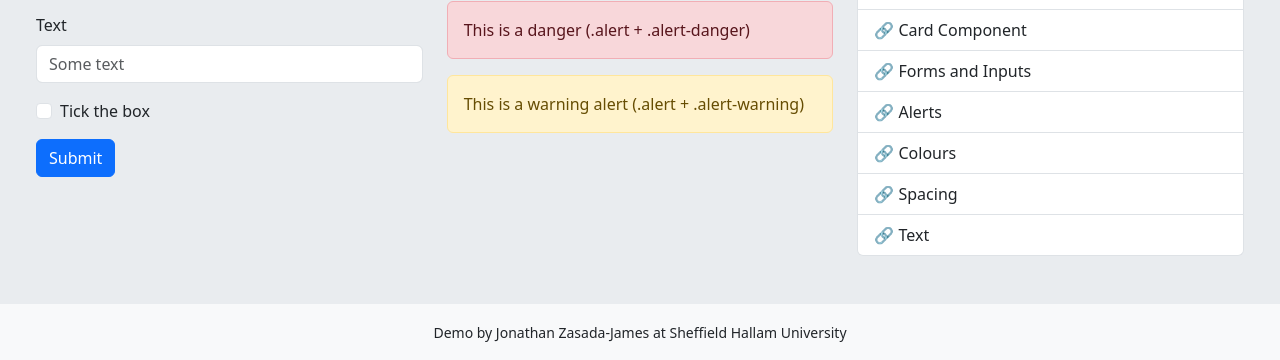
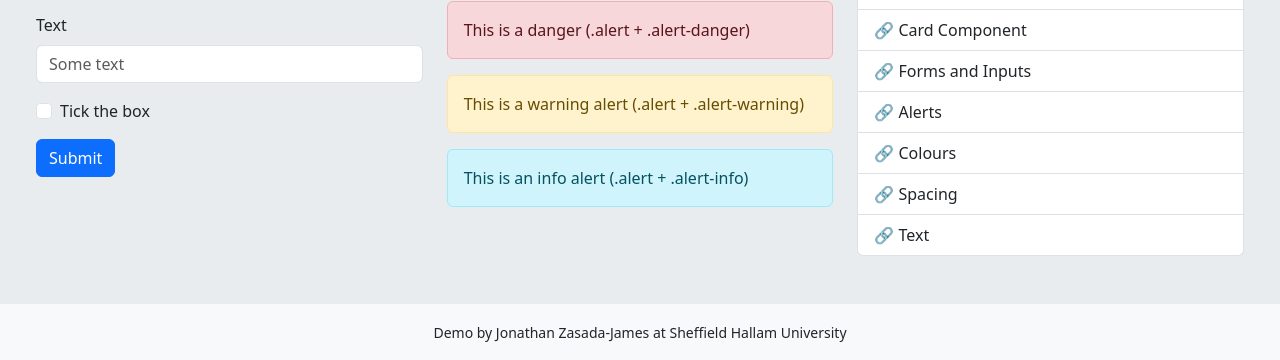
Before and after one commit to jzasjam-shu/Boostrap-CSS-Example, a plain HTML site: page index.html in a window 1280 px wide. Shown: the part 576-936 px from the top of the page. Drawn offline with nearby package versions, Linux system fonts and the light colour scheme.

Commit message:
Balanced page layout with .alert-info

```diff
--- a/index.html
+++ b/index.html
@@ -136,6 +136,9 @@
                         <div class="alert alert-warning" role="alert">
                             This is a warning alert (.alert + .alert-warning)
                         </div>
+                        <div class="alert alert-info" role="alert">
+                            This is an info alert (.alert + .alert-info)
+                        </div>
 
                     </div>
 
```
